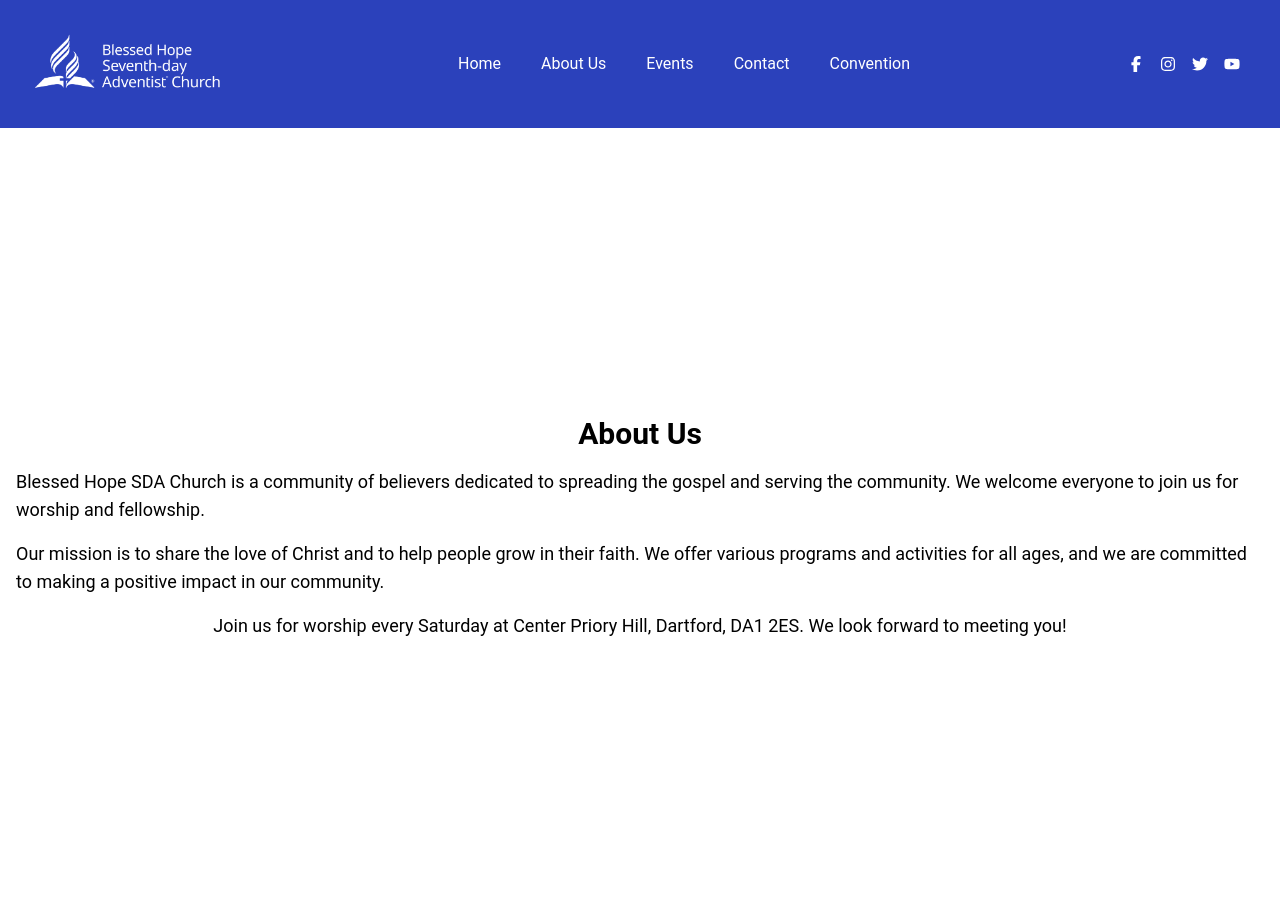
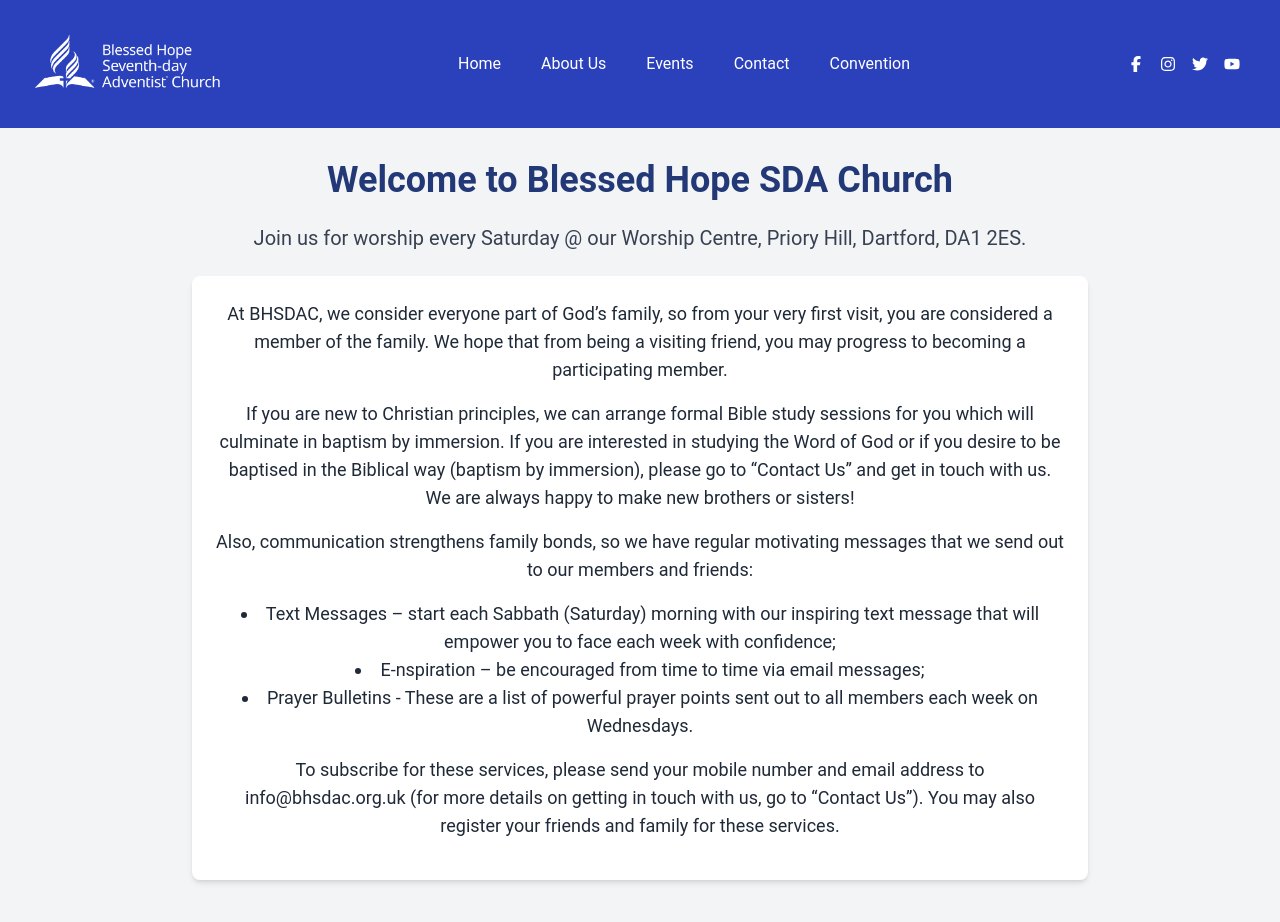
Before and after one commit to Tosinfamzy/bhsdac.com, a React (Vite) app: page /about in a window 1280 px wide. Shown: the top 922 px of the page. Built offline with nearby package versions, Linux system fonts and the light colour scheme.

Commit message:
Add events

```diff
--- a/src/components/About.jsx
+++ b/src/components/About.jsx
@@ -1,21 +1,53 @@
 const About = () => {
   return (
-    <div className="flex flex-col items-center justify-center min-h-screen p-4 bg-white">
-      <h1 className="text-3xl font-bold mb-4">About Us</h1>
-      <p className="text-lg mb-4">
-        Blessed Hope SDA Church is a community of believers dedicated to
-        spreading the gospel and serving the community. We welcome everyone to
-        join us for worship and fellowship.
+    <div className="flex flex-col items-center justify-center min-h-screen p-8 bg-gray-100 text-center">
+      <h1 className="text-4xl font-bold mb-6 text-blue-900">
+        Welcome to Blessed Hope SDA Church
+      </h1>
+      <p className="text-xl mb-6 text-gray-700">
+        Join us for worship every Saturday @ our Worship Centre, Priory Hill,
+        Dartford, DA1 2ES.
       </p>
-      <p className="text-lg mb-4">
-        Our mission is to share the love of Christ and to help people grow in
-        their faith. We offer various programs and activities for all ages, and
-        we are committed to making a positive impact in our community.
-      </p>
-      <p className="text-lg">
-        Join us for worship every Saturday at Center Priory Hill, Dartford, DA1
-        2ES. We look forward to meeting you!
-      </p>
+      <div className="bg-white shadow-md rounded-lg p-6 mb-6 max-w-4xl">
+        <p className="text-lg mb-4 text-gray-800">
+          At BHSDAC, we consider everyone part of God’s family, so from your
+          very first visit, you are considered a member of the family. We hope
+          that from being a visiting friend, you may progress to becoming a
+          participating member.
+        </p>
+        <p className="text-lg mb-4 text-gray-800">
+          If you are new to Christian principles, we can arrange formal Bible
+          study sessions for you which will culminate in baptism by immersion.
+          If you are interested in studying the Word of God or if you desire to
+          be baptised in the Biblical way (baptism by immersion), please go to
+          “Contact Us” and get in touch with us. We are always happy to make new
+          brothers or sisters!
+        </p>
+        <p className="text-lg mb-4 text-gray-800">
+          Also, communication strengthens family bonds, so we have regular
+          motivating messages that we send out to our members and friends:
+        </p>
+        <ul className="list-disc list-inside text-lg mb-4 text-gray-800">
+          <li>
+            Text Messages – start each Sabbath (Saturday) morning with our
+            inspiring text message that will empower you to face each week with
+            confidence;
+          </li>
+          <li>
+            E-nspiration – be encouraged from time to time via email messages;
+          </li>
+          <li>
+            Prayer Bulletins - These are a list of powerful prayer points sent
+            out to all members each week on Wednesdays.
+          </li>
+        </ul>
+        <p className="text-lg mb-4 text-gray-800">
+          To subscribe for these services, please send your mobile number and
+          email address to info@bhsdac.org.uk (for more details on getting in
+          touch with us, go to “Contact Us”). You may also register your friends
+          and family for these services.
+        </p>
+      </div>
     </div>
   );
 };
--- /dev/null
+++ b/src/components/Events.jsx
@@ -0,0 +1,37 @@
+const events = [
+  { date: "2023-11-01", title: "Event 1", time: "10:00 AM" },
+  { date: "2023-11-05", title: "Event 2", time: "2:00 PM" },
+  { date: "2023-11-10", title: "Event 3", time: "6:00 PM" },
+];
+
+const Events = () => {
+  return (
+    <div className="flex flex-col items-center justify-center min-h-screen p-4 bg-white text-center">
+      <h1 className="text-3xl font-bold mb-4">Upcoming Events</h1>
+      <div className="w-full max-w-2xl">
+        {events.map((event, index) => (
+          <div
+            key={index}
+            className="flex justify-between items-center border-b border-gray-300 py-4"
+          >
+            <div className="text-left">
+              <p className="text-lg font-bold">{event.title}</p>
+              <p className="text-sm text-gray-600">{event.time}</p>
+            </div>
+            <div className="text-right">
+              <p className="text-lg font-bold">
+                {new Date(event.date).toDateString()}
+              </p>
+            </div>
+          </div>
+        ))}
+      </div>
+      <p className="text-lg mt-8">
+        For more information about our events, please contact us at
+        info@bhsdac.org.uk.
+      </p>
+    </div>
+  );
+};
+
+export default Events;
--- a/src/components/Header.jsx
+++ b/src/components/Header.jsx
@@ -53,7 +53,7 @@ const Header = () => {
                 <Link to="/about">About Us</Link>
               </li>
               <li className="border-b border-gray-400 my-8 uppercase">
-                <Link to="/portfolio">Events</Link>
+                <Link to="/events">Events</Link>
               </li>
               <li className="border-b border-gray-400 my-8 uppercase">
                 <Link to="/contact">Contact</Link>
@@ -68,7 +68,7 @@ const Header = () => {
           <Link to="/about" className="p-1 px-3 text-white">
             About Us
           </Link>
-          <Link to="/portfolio" className="p-1 px-3 text-white">
+          <Link to="/events" className="p-1 px-3 text-white">
             Events
           </Link>
           <Link to="/contact" className="p-1 px-3 text-white">
--- a/src/routes/route.jsx
+++ b/src/routes/route.jsx
@@ -4,6 +4,7 @@ import ContactForm from "../components/ContactForm";
 import Layout from "../components/Layout";
 import About from "../components/About"; // Import the About component
 import Convention from "../components/Convention"; // Import the Convention component
+import Events from "../components/Events"; // Import the Events component
 
 export const router = createBrowserRouter([
   {
@@ -38,4 +39,12 @@ export const router = createBrowserRouter([
       </Layout>
     ),
   },
+  {
+    path: "/events",
+    element: (
+      <Layout>
+        <Events />
+      </Layout>
+    ),
+  },
 ]);
```
